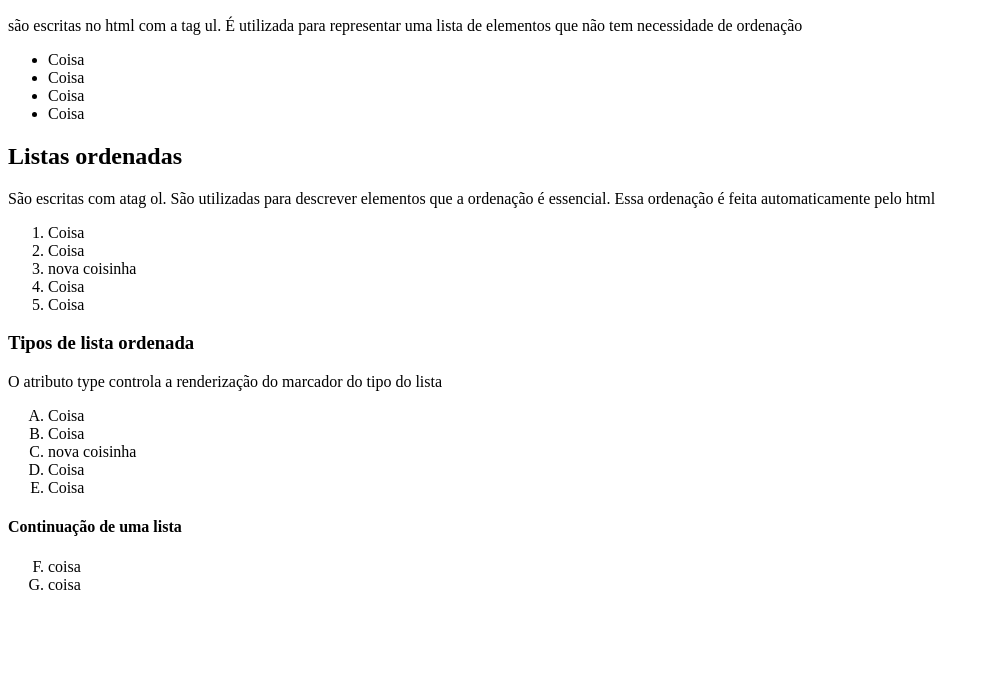
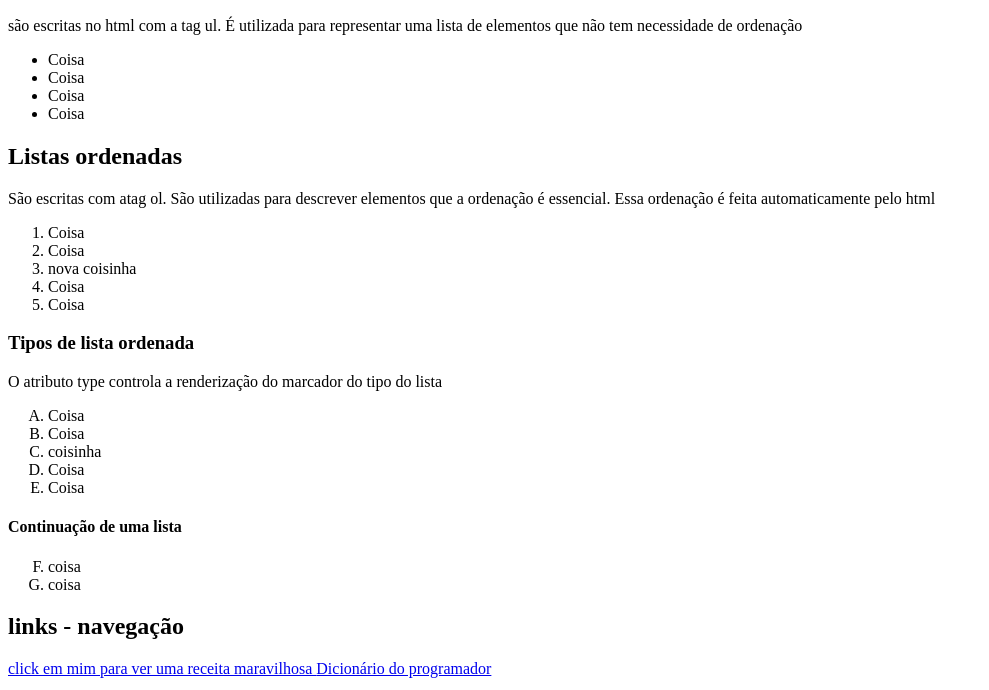
Before and after one commit to TharlyssonR/aulasGera-o2, a plain HTML site: page aula02/index.html in a window 1280 px wide. Shown: the part 110-800 px from the top of the page, without its empty margins (0-989 px from the left). Drawn offline with Linux system fonts and the light colour scheme.

Commit message:
imagens e links

```diff
--- a/aula02/index.html
+++ b/aula02/index.html
@@ -39,7 +39,7 @@
     <ol type="A">
         <li>Coisa</li>
         <li>Coisa</li>
-        <li>nova coisinha</li>
+        <li>coisinha</li>
         <li>Coisa</li>
         <li>Coisa</li>
 
@@ -53,6 +53,11 @@
 
     </ol>
 
+    <h2>links - navegação </h2>
+
+    <a href="index2.html">click em mim para ver uma receita maravilhosa </a>
+
+    <a href="https://www.youtube.com/watch?v=hwttZtWkXTk" target="_blank">Dicionário do programador</a>
 
 
 
```
Also changed, not shown: aula02/index2.html (+2 -0 lines), aula02/img/lasanha-de-sardina-960x640.webp (added).
